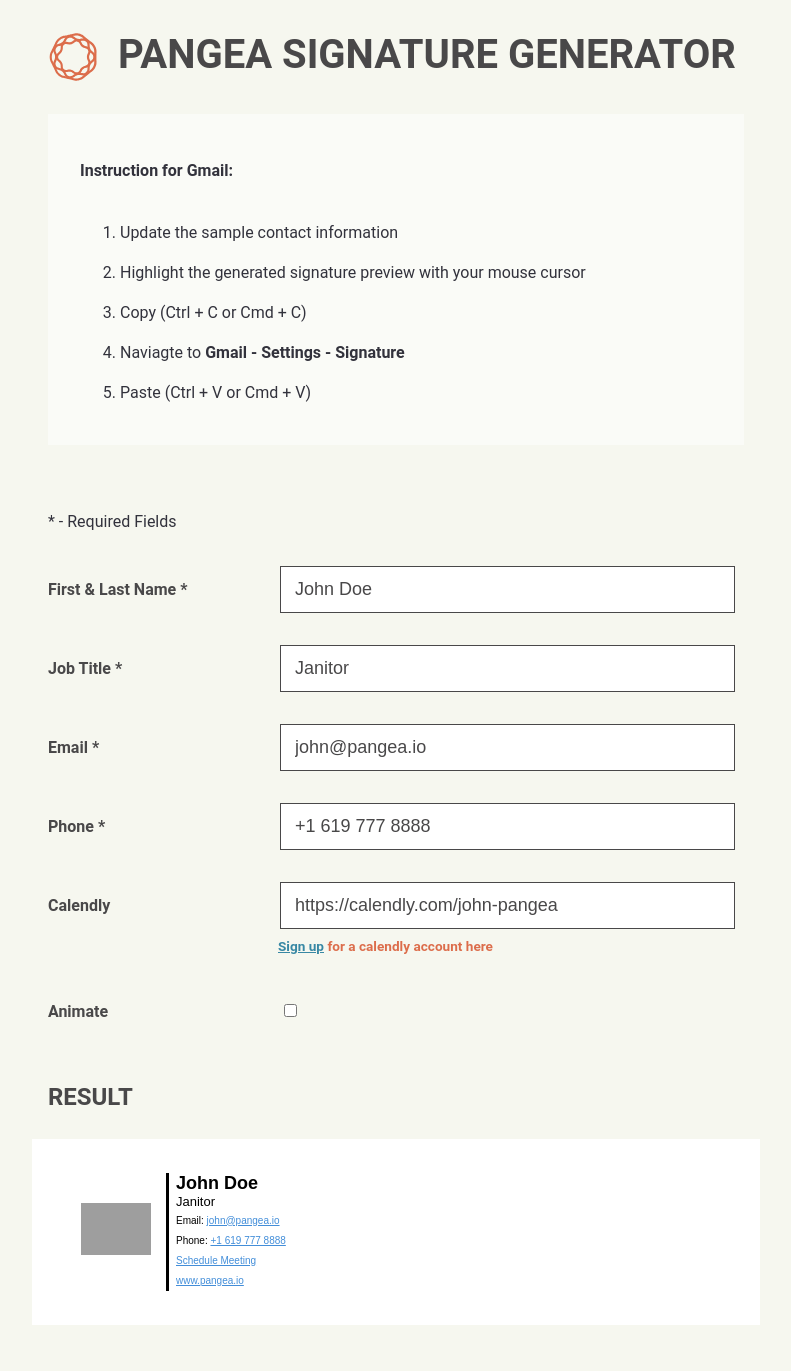
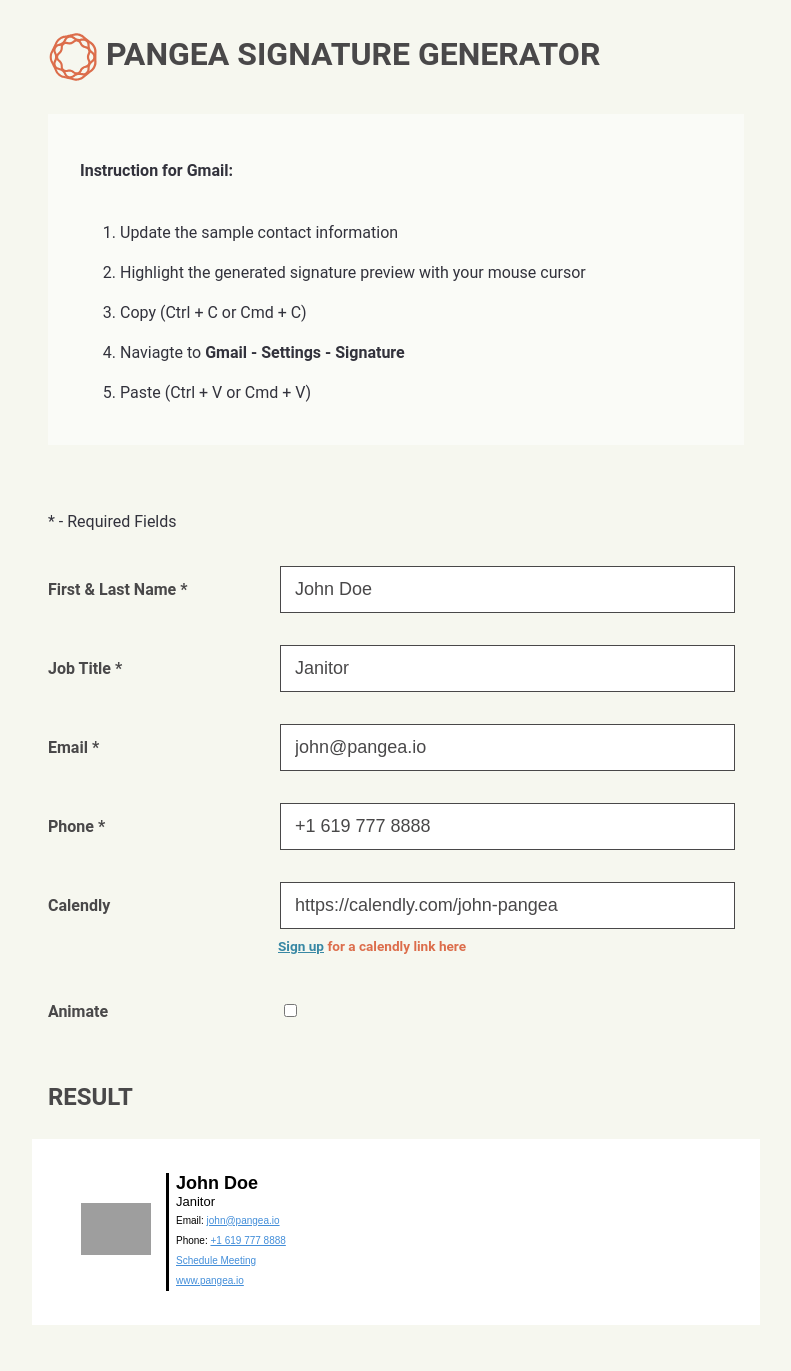
Before and after one commit to jchow-hedgedesk/email-signature-generator, a React (Create React App) app: page / in a window 1280 px wide. Shown: the top 1371 px of the page, without its empty margins (244-1035 px from the left). Built offline with nearby package versions, Linux system fonts and the light colour scheme; grey boxes are pictures that could not be loaded.

Commit message:
minor updates

```diff
--- a/src/App.js
+++ b/src/App.js
@@ -41,8 +41,8 @@
   padding: 0;
   text-transform: uppercase;
   font-weight: 700;
-  line-height: 2.25rem;
-  font-size: 2.5rem;
+  line-height: 2rem;
+  font-size: 2rem;
   vertical-align: middle;
 `;
 
@@ -278,8 +278,8 @@
                 />
               </g>
             </svg>
-          </Logo>
-          &nbsp; Pangea Signature Generator
+          </Logo>{" "}
+          Pangea Signature Generator
         </Header>
         <UserEditor>
           <Instruction>
@@ -337,8 +337,10 @@
               value={user.calendly}
             />
             <InputToolTip>
-              <a href="https://calendly.com/app/signup">Sign up</a> for a
-              calendly account here
+              <a href="https://calendly.com/app/signup" target="_blank">
+                Sign up
+              </a>{" "}
+              for a calendly link here
             </InputToolTip>
           </InputWrapper>
           <InputWrapper>
```
